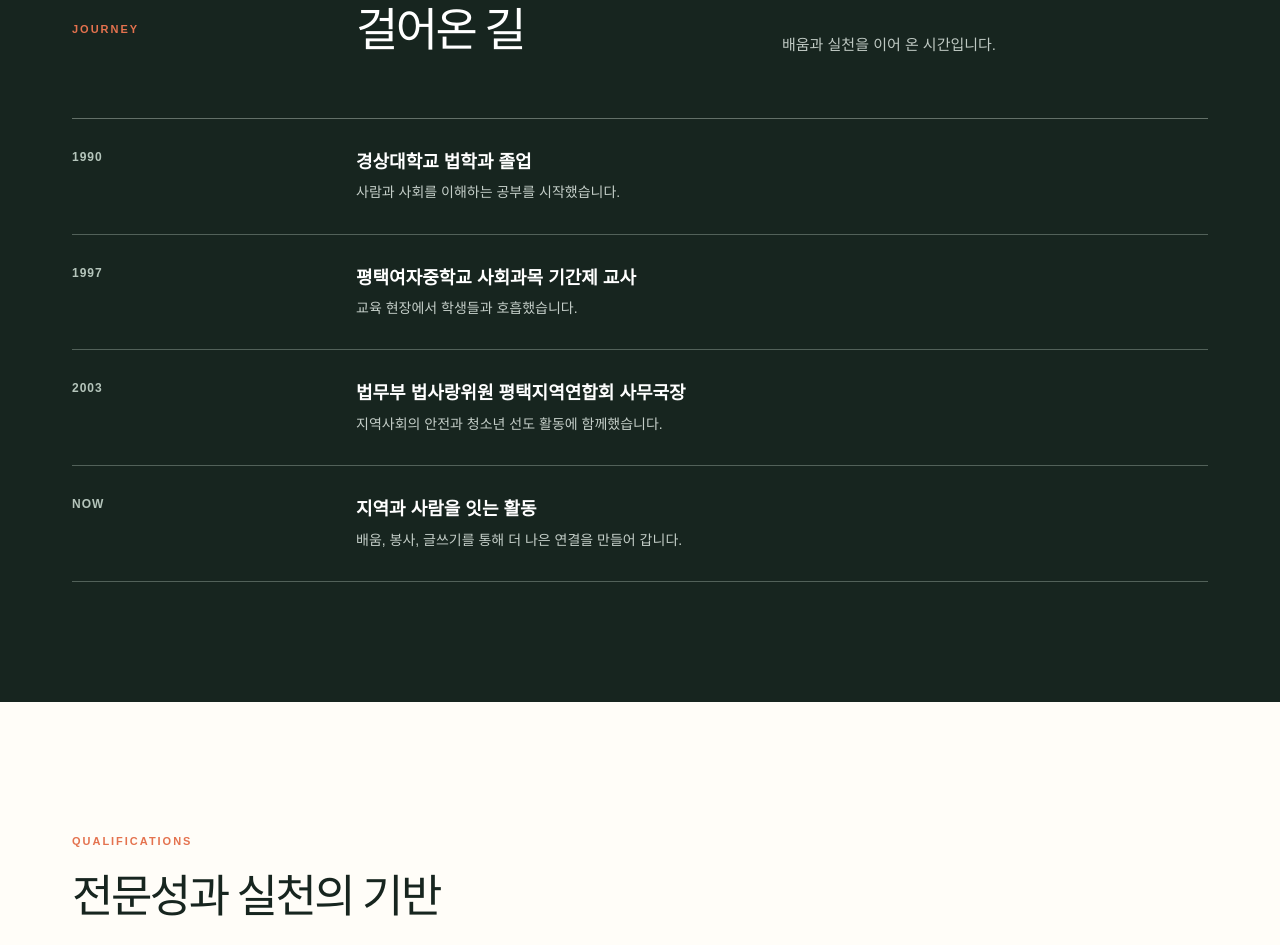
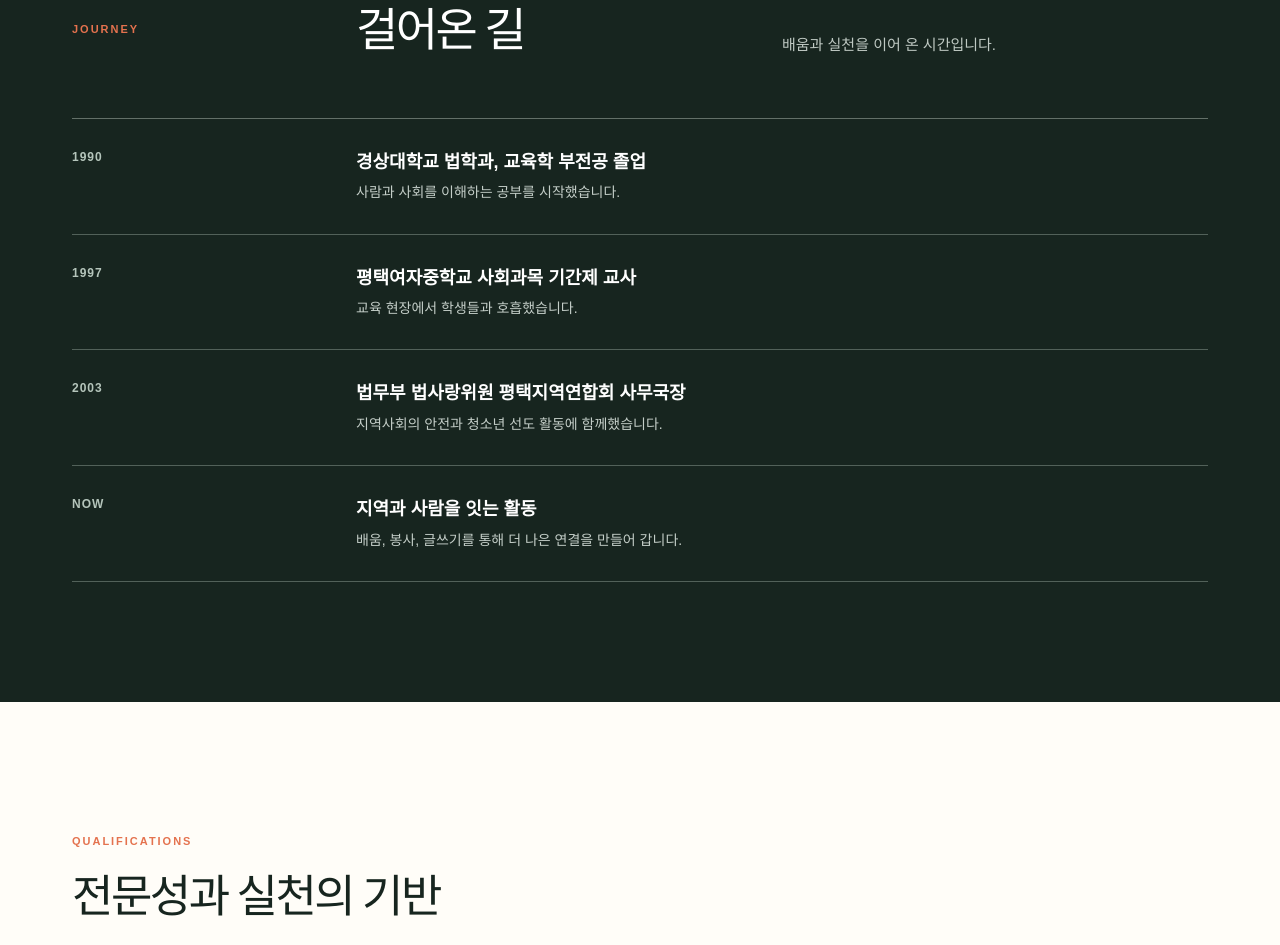
Before and after one commit to msyeesj67-ui/LMS, a plain HTML site: page index.html in a window 1280 px wide. Shown: the part 1271-2216 px from the top of the page. Drawn offline with Linux system fonts and the light colour scheme; a web font is replaced by a local one.

Commit message:
Add education minor to profile

```diff
--- a/index.html
+++ b/index.html
@@ -41,7 +41,7 @@
       <section class="journey" id="journey">
         <div class="section-heading"><p class="section-tag">JOURNEY</p><h2>걸어온 길</h2><p>배움과 실천을 이어 온 시간입니다.</p></div>
         <ol class="timeline">
-          <li><span>1990</span><div><h3>경상대학교 법학과 졸업</h3><p>사람과 사회를 이해하는 공부를 시작했습니다.</p></div></li>
+          <li><span>1990</span><div><h3>경상대학교 법학과, 교육학 부전공 졸업</h3><p>사람과 사회를 이해하는 공부를 시작했습니다.</p></div></li>
           <li><span>1997</span><div><h3>평택여자중학교 사회과목 기간제 교사</h3><p>교육 현장에서 학생들과 호흡했습니다.</p></div></li>
           <li><span>2003</span><div><h3>법무부 법사랑위원 평택지역연합회 사무국장</h3><p>지역사회의 안전과 청소년 선도 활동에 함께했습니다.</p></div></li>
           <li><span>NOW</span><div><h3>지역과 사람을 잇는 활동</h3><p>배움, 봉사, 글쓰기를 통해 더 나은 연결을 만들어 갑니다.</p></div></li>
```
